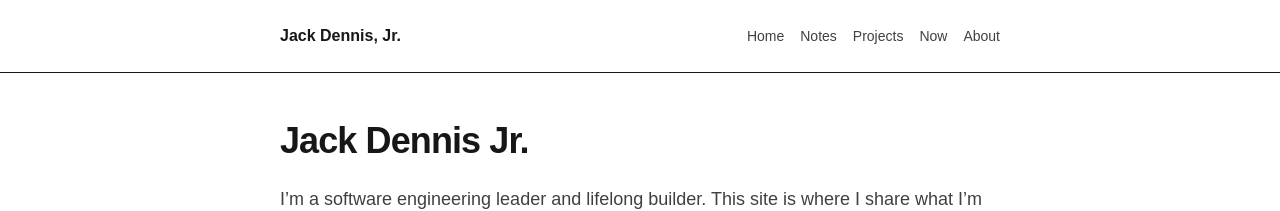
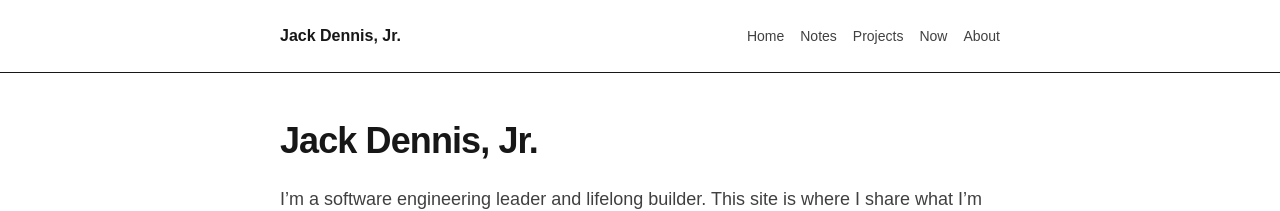
Before and after one commit to jack-kc/jackdennisjr-site, a Next.js app: page / in a window 1280 px wide. Shown: the top 211 px of the page. Built offline with nearby package versions, Linux system fonts and the light colour scheme.

Commit message:
Fix typo in name

```diff
--- a/app/page.tsx
+++ b/app/page.tsx
@@ -11,7 +11,7 @@ export default function Home() {
   return (
     <>
       <h1 className="text-4xl font-semibold tracking-tight">
-        Jack Dennis Jr.
+        Jack Dennis, Jr.
       </h1>
 
       <p className="mt-6 text-lg leading-7 text-neutral-700">
```
